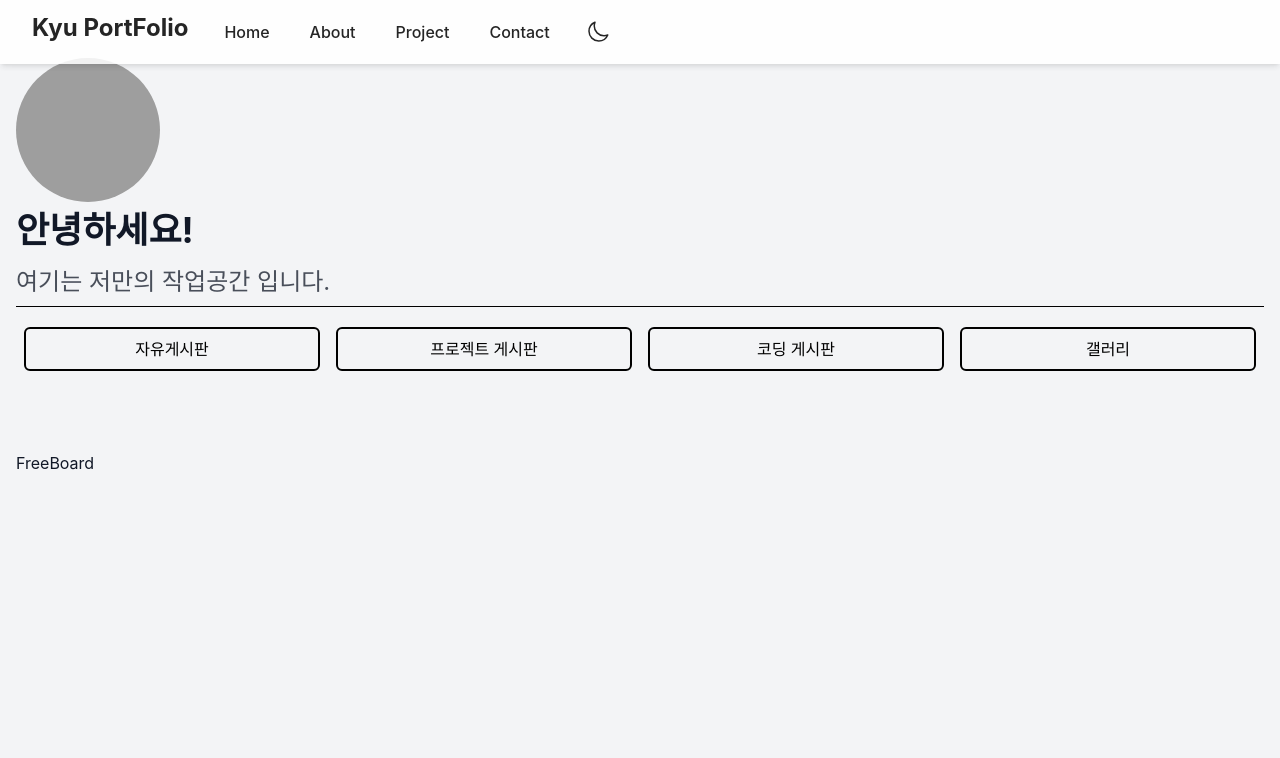
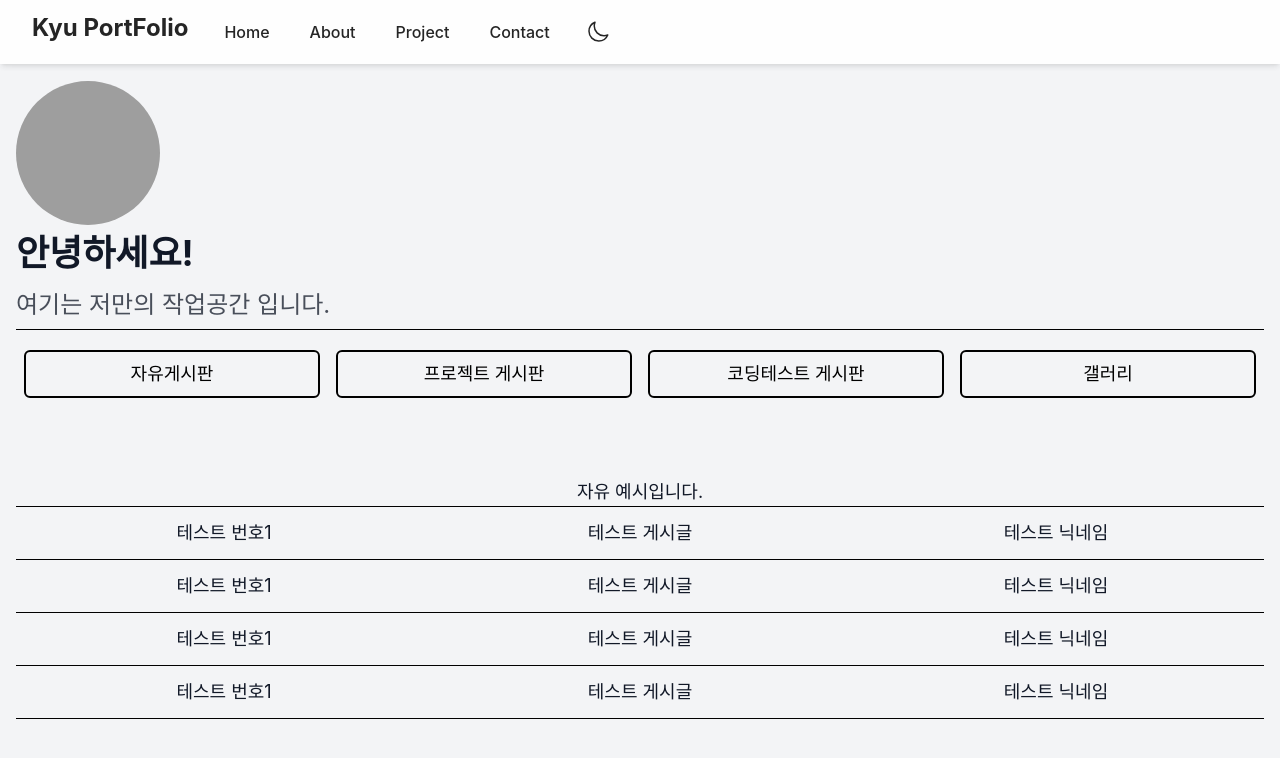
Before and after one commit to Inkyu-Lee/portfolio, a React (Create React App) app: page /about in a window 1280 px wide. Shown: the top 758 px of the page. Built offline with nearby package versions, Linux system fonts and the light colour scheme; grey boxes are pictures that could not be loaded.

Commit message:
게시판 데모 수정완료 백엔드 작업 필요

```diff
--- a/src/Component/Board/BoardList.tsx
+++ b/src/Component/Board/Board.tsx
@@ -23,7 +23,7 @@ import ProjectBoard from './ProjectBoard';
         src: "/images/freeBoard.jpg"
         },
         {
-        title: "코딩 게시판",
+        title: "코딩테스트 게시판",
         value: "codingBoard",
         src: "/images/freeBoard.jpg"
         },
@@ -34,7 +34,7 @@ import ProjectBoard from './ProjectBoard';
         },
     ]
 
-    const BoardList:React.FC = () => {
+    const Board:React.FC = () => {
 
 
     const [boardCheck, setBoardCheck] = useState({
@@ -57,11 +57,9 @@ import ProjectBoard from './ProjectBoard';
         })
     }
 
-
-
     return (
 
-
+    <div>
         <div className='grid grid-cols-4'>
             {buttons.map((btn, index) => (
                 <button
@@ -73,11 +71,12 @@ import ProjectBoard from './ProjectBoard';
                 className={`dark:text-white text-black hover:bg-cyan-200
                         hover:dark:bg-gray-600 px-3 py-2 rounded-md font-medium
                         border-solid dark:border-white border-2 border-black mt-5 mx-2
-                    ` }
+                        text-sm sm:text-lg` }
                 >{btn.title}
                 </button>
             ))}
-        <div className="flex flex-col justify-center items-left mt-20">
+        </div>
+        <div className="mt-20 text-center">
             {boardCheck.freeBoard ? <FreeBoard/> : null}
             {boardCheck.GalleryBoard ? <GalleryBoard/> : null}
             {boardCheck.ProjectBoard ? <ProjectBoard/> : null}
@@ -87,4 +86,4 @@ import ProjectBoard from './ProjectBoard';
   )
 }
 
-export default BoardList
+export default Board
--- a/src/Component/Board/CodingBoard.tsx
+++ b/src/Component/Board/CodingBoard.tsx
@@ -3,9 +3,37 @@ import React from 'react'
 // API key = { 등록예정 }
 
 const CodingBoard:React.FC = () => {
-  return (
-    <div>CodingBoard</div>
-  )
+    return (
+        <div className='text-sm sm:text-lg'>
+            코딩 예시입니다.
+            <hr className='border-black dark:border-white'/>
+            <div className='my-3 grid grid-cols-3'>
+                <h1>테스트 번호1</h1>
+                <h1>테스트 게시글</h1>
+                <h1>테스트 닉네임</h1>
+            </div>
+            <hr className='border-black dark:border-white'/>
+            <div className='my-3 grid grid-cols-3'>
+                <h1>테스트 번호1</h1>
+                <h1>테스트 게시글</h1>
+                <h1>테스트 닉네임</h1>
+            </div>
+            <hr className='border-black dark:border-white'/>
+            <div className='my-3 grid grid-cols-3'>
+                <h1>테스트 번호1</h1>
+                <h1>테스트 게시글</h1>
+                <h1>테스트 닉네임</h1>
+            </div>
+            <hr className='border-black dark:border-white'/>
+            <div className='my-3 grid grid-cols-3'>
+                <h1>테스트 번호1</h1>
+                <h1>테스트 게시글</h1>
+                <h1>테스트 닉네임</h1>
+            </div>
+            <hr className='border-black dark:border-white'/>
+
+        </div>
+    )
 }
 
 export default CodingBoard
--- a/src/Component/Board/FreeBoard.tsx
+++ b/src/Component/Board/FreeBoard.tsx
@@ -3,9 +3,37 @@ import React from 'react'
 // API key = { 등록예정 }
 
 const FreeBoard:React.FC = () => {
-  return (
-    <div>FreeBoard</div>
-  )
+    return (
+        <div className='text-sm sm:text-lg'>
+        자유 예시입니다.
+            <hr className='border-black dark:border-white'/>
+            <div className='my-3 grid grid-cols-3'>
+                <h1>테스트 번호1</h1>
+                <h1>테스트 게시글</h1>
+                <h1>테스트 닉네임</h1>
+            </div>
+            <hr className='border-black dark:border-white'/>
+            <div className='my-3 grid grid-cols-3'>
+                <h1>테스트 번호1</h1>
+                <h1>테스트 게시글</h1>
+                <h1>테스트 닉네임</h1>
+            </div>
+            <hr className='border-black dark:border-white'/>
+            <div className='my-3 grid grid-cols-3'>
+                <h1>테스트 번호1</h1>
+                <h1>테스트 게시글</h1>
+                <h1>테스트 닉네임</h1>
+            </div>
+            <hr className='border-black dark:border-white'/>
+            <div className='my-3 grid grid-cols-3'>
+                <h1>테스트 번호1</h1>
+                <h1>테스트 게시글</h1>
+                <h1>테스트 닉네임</h1>
+            </div>
+        <hr className='border-black dark:border-white'/>
+
+        </div>
+    )
 }
 
 export default FreeBoard
--- a/src/Component/Board/GalleryBoard.tsx
+++ b/src/Component/Board/GalleryBoard.tsx
@@ -4,7 +4,35 @@ import React from 'react'
 
 const GalleryBoard:React.FC = () => {
   return (
-    <div>GalleryBoard</div>
+      <div className='text-sm sm:text-lg'>
+        갤러리 예시입니다.
+        <hr className='border-black dark:border-white'/>
+        <div className='my-3 grid grid-cols-3'>
+            <h1>테스트 번호1</h1>
+            <h1>테스트 게시글</h1>
+            <h1>테스트 닉네임</h1>
+        </div>
+        <hr className='border-black dark:border-white'/>
+        <div className='my-3 grid grid-cols-3'>
+            <h1>테스트 번호1</h1>
+            <h1>테스트 게시글</h1>
+            <h1>테스트 닉네임</h1>
+        </div>
+        <hr className='border-black dark:border-white'/>
+        <div className='my-3 grid grid-cols-3'>
+            <h1>테스트 번호1</h1>
+            <h1>테스트 게시글</h1>
+            <h1>테스트 닉네임</h1>
+        </div>
+        <hr className='border-black dark:border-white'/>
+        <div className='my-3 grid grid-cols-3'>
+            <h1>테스트 번호1</h1>
+            <h1>테스트 게시글</h1>
+            <h1>테스트 닉네임</h1>
+        </div>
+        <hr className='border-black dark:border-white'/>
+
+      </div>
   )
 }
 
--- a/src/Component/Board/ProjectBoard.tsx
+++ b/src/Component/Board/ProjectBoard.tsx
@@ -4,9 +4,37 @@ import React from 'react'
 
 
 const ProjectBoard:React.FC = () => {
-  return (
-    <div>ProjectBoard</div>
-  )
+    return (
+        <div className='text-sm sm:text-lg'>
+            프로젝트 예시입니다.
+            <hr className='border-black dark:border-white'/>
+            <div className='my-3 grid grid-cols-3'>
+                <h1>테스트 번호1</h1>
+                <h1>테스트 게시글</h1>
+                <h1>테스트 닉네임</h1>
+            </div>
+            <hr className='border-black dark:border-white'/>
+            <div className='my-3 grid grid-cols-3'>
+                <h1>테스트 번호1</h1>
+                <h1>테스트 게시글</h1>
+                <h1>테스트 닉네임</h1>
+            </div>
+            <hr className='border-black dark:border-white'/>
+            <div className='my-3 grid grid-cols-3'>
+                <h1>테스트 번호1</h1>
+                <h1>테스트 게시글</h1>
+                <h1>테스트 닉네임</h1>
+            </div>
+            <hr className='border-black dark:border-white'/>
+            <div className='my-3 grid grid-cols-3'>
+                <h1>테스트 번호1</h1>
+                <h1>테스트 게시글</h1>
+                <h1>테스트 닉네임</h1>
+            </div>
+            <hr className='border-black dark:border-white'/>
+
+        </div>
+    )
 }
 
 export default ProjectBoard
--- a/src/Component/Footer.tsx
+++ b/src/Component/Footer.tsx
@@ -17,7 +17,7 @@ const Footer:React.FC = () => {
               <div className="grid grid-cols-1 sm:grid-cols-3 my-2">
                 <div
                 className='flex mx-2 border-solid border-2 border-black dark:border-white rounded-2xl me-3 w-56 my-3 sm:my-0'>
-                  <PhoneIcon className="w-8 h-8 my-2 mx-2"/><p className='my-2'>010 - 0000 - 0000</p>
+                  <PhoneIcon className="w-8 h-8 my-2 mx-2"/><p className='my-2 text-lg'>010 - 0000 - 0000</p>
                 </div>
 
                 <div
@@ -26,8 +26,8 @@ const Footer:React.FC = () => {
                 </div>
 
                 <div
-                className='flex mx-2 border-solid border-2 border-black dark:border-white rounded-2xl me-3 w-56 h-12 my-3 sm:my-0'>
-                  <ComputerDesktopIcon className="w-8 h-8 my-2 mx-2"/><p className='my-2'><a href='https://github.com/Inkyu-Lee' target="_blank" rel="noreferrer noopener">Inkyu GitHub</a></p>
+                className='flex mx-2 border-solid border-2 border-black dark:border-white rounded-2xl me-3 w-56 my-3 sm:my-0'>
+                  <ComputerDesktopIcon className="w-8 h-8 my-2 mx-2"/><p className='my-3'><a href='https://github.com/Inkyu-Lee' target="_blank" rel="noreferrer noopener">Inkyu GitHub</a></p>
                 </div>
               </div>
           </div>
--- a/src/Component/Project.tsx
+++ b/src/Component/Project.tsx
@@ -12,8 +12,7 @@ const Project:React.FC = () => {
           <div className='flex bg-red-500 w-lvh h-lvh'></div>
         </div>
         <div>
-          <a href="/About">게시판</a>
-          게시판 바로가기 ================ 게시판 개발 및 클라우드 배포 시 연동 예정
+          <a href="/About" className='w-32 h-32 bg-blue-500'>버튼임 게시판 바로가기 (임시 수정예정)</a>
         </div>
         <hr className="dark:border-white border-black my-20"/>
     </div>
--- a/src/Model/TechStackText.ts
+++ b/src/Model/TechStackText.ts
@@ -58,7 +58,7 @@ export const backEndStacks: TechStacks[] = [
         text2: '',
         text3: 'MongoDB',
         text4: '',
-        src: 'https://raw.githubusercontent.com/devicons/devicon/6910f0503efdd315c8f9b858234310c06e04d9c0/icons/postgresql/postgresql-original.svg'
+        src: 'https://raw.githubusercontent.com/devicons/devicon/6910f0503efdd315c8f9b858234310c06e04d9c0/icons/mysql/mysql-original-wordmark.svg'
     }
  ]
 
--- a/src/Pages/About.tsx
+++ b/src/Pages/About.tsx
@@ -1,15 +1,15 @@
 import React from 'react'
-import BoardList from '../Component/Board/BoardList'
+import Board from '../Component/Board/Board'
 
 const About:React.FC = () => {
   return (
-    <div className='container mx-auto h-screen px-4 max-w-screen-xl'>
-      <div className='flex flex-col h-4/6 items-left justify-center'>
+    <div className='container mx-auto px-4 max-w-screen-xl'>
+      <div className='flex flex-col min-h-screen items-left justify-center'>
         <img src="https://avatars.githubusercontent.com/u/168569674?v=4" className='h-36 w-36 rounded-full' alt="myPic"/>
         <h1 className='text-4xl font-bold my-2'>안녕하세요!</h1>
         <p className='text-2xl opacity-75 my-2'>여기는 저만의 작업공간 입니다.</p>
         <hr className="dark:border-white border-black"/>
-        <BoardList/>
+        <Board/>
       </div>
     </div>
   )
```
Also changed, not shown: src/Component/Introduce.tsx (indentation only). Lines whose indentation alone changed are shown as unchanged.
